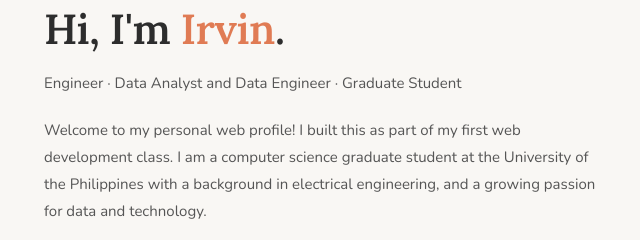
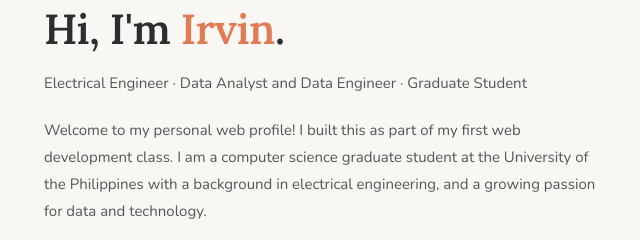
Before and after one commit to irvincabal/cmsc207-mini-project, a plain HTML site: page index.html in a window 1280 px wide. Shown: the part 140-380 px from the top of the page, 212-852 px from the left. Drawn offline with nearby package versions, Linux system fonts and the light colour scheme.

Commit message:
Update index.html

```diff
--- a/index.html
+++ b/index.html
@@ -381,7 +381,7 @@
     <img src="profile.jpg" alt="Photo of Irvin" class="hero-photo-placeholder" style="object-fit: cover;">
     <div class="hero-text">
       <h2>Hi, I'm <span>Irvin</span>.</h2>
-      <p class="hero-tagline">Engineer · Data Analyst and Data Engineer · Graduate Student</p>
+      <p class="hero-tagline">Electrical Engineer · Data Analyst and Data Engineer · Graduate Student</p>
       <p>
         Welcome to my personal web profile! I built this as part of my first web development class.
         I am a computer science graduate student at the University of the Philippines with a background in electrical
```
